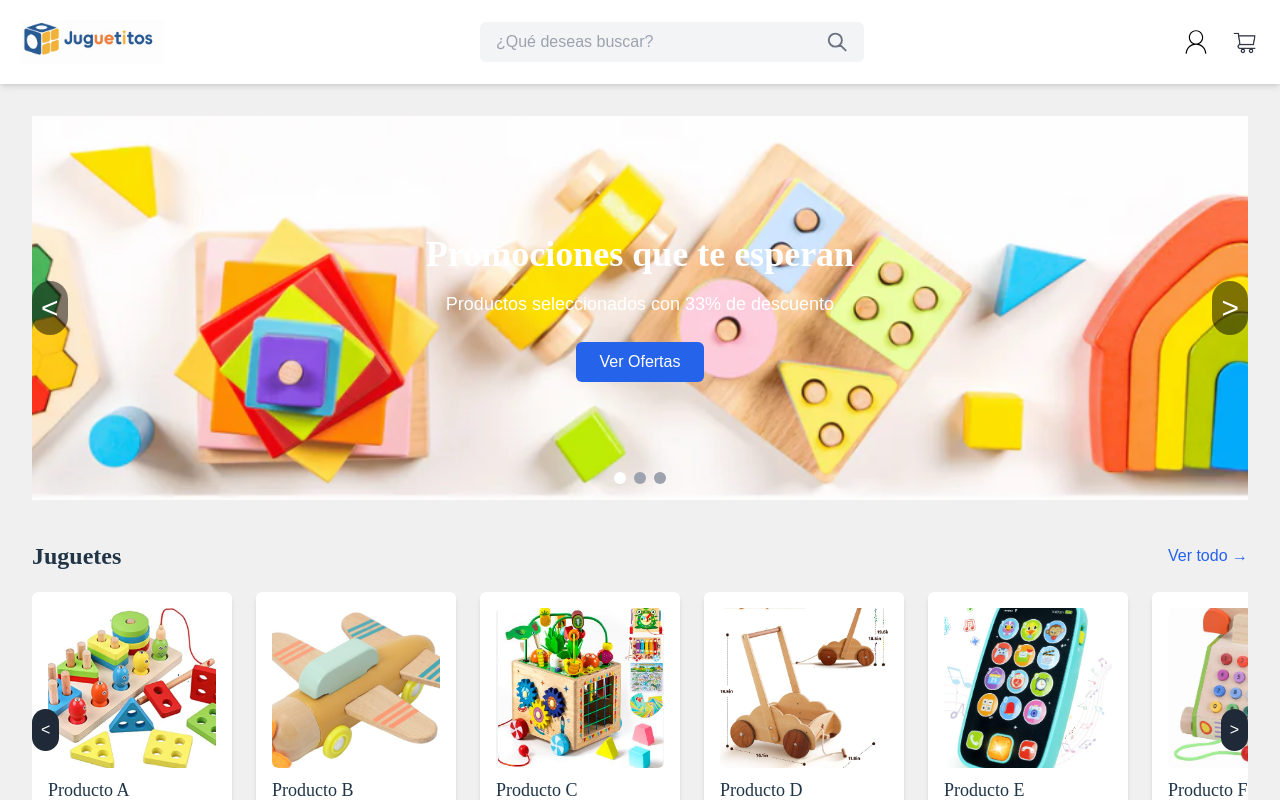
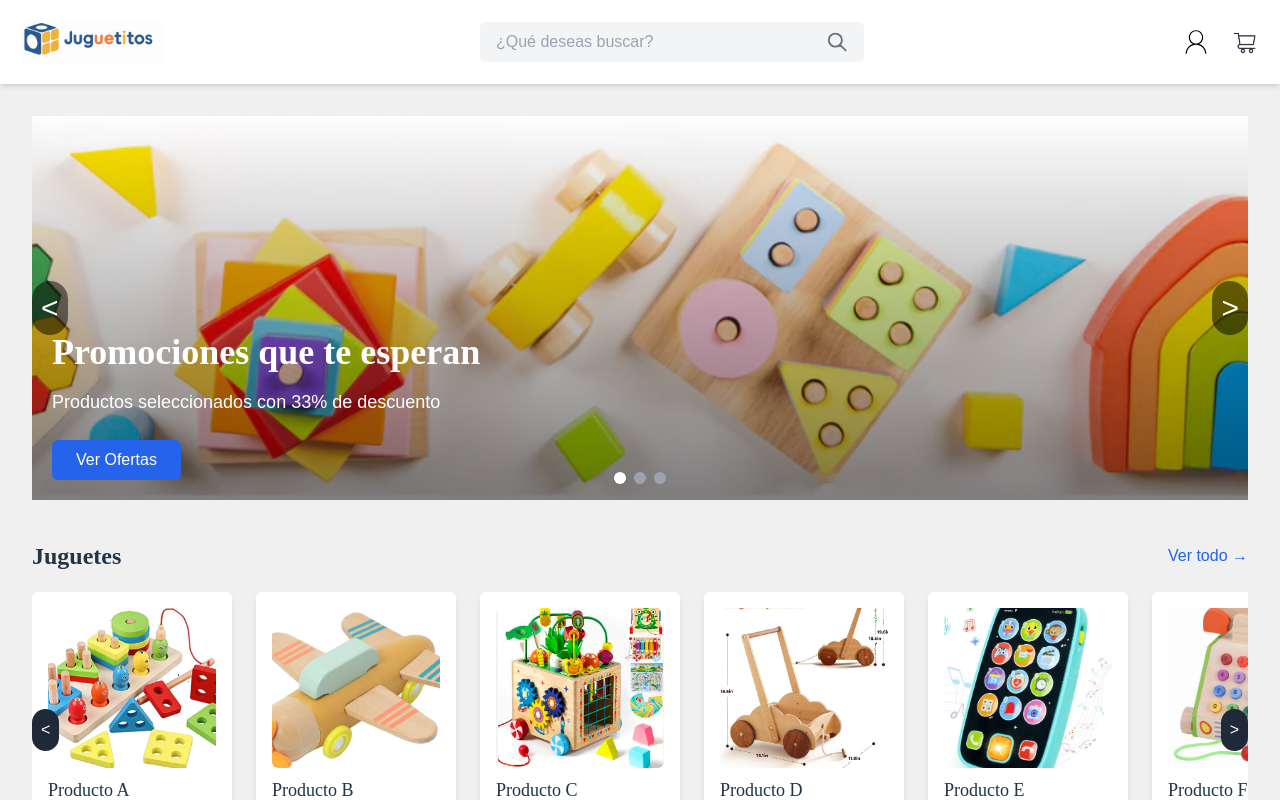
Before and after one commit to francocasa/E-commerce-toy-store, a React (Vite) app: page / in a window 1280 px wide. Shown: the top 800 px of the page. Built offline with nearby package versions, Linux system fonts and the light colour scheme; the HTML template or start-up script is replaced by a standard one.

Commit message:
ajustes al herosection

```diff
--- a/src/components/HeroSection.jsx
+++ b/src/components/HeroSection.jsx
@@ -1,7 +1,12 @@
 const HeroSection = () => {
   return (
-    <section className="relative h-96 bg-cover bg-center flex flex-col justify-center items-center text-white" style={{ backgroundImage: 'url(/FondoHero.png)' }}>
-      <div className="text-center">
+    <section
+      className="relative h-96 bg-cover bg-center flex flex-col justify-end items-start text-white"
+      style={{
+        backgroundImage: 'linear-gradient(to bottom, rgba(0, 0, 0, 0), rgba(0, 0, 0, 0.5)), url(/FondoHero.png)'
+      }}
+    >
+      <div className="text-left ml-5 mb-5">
         <h1 className="text-4xl font-bold">Promociones que te esperan</h1>
         <p className="text-lg mt-4">Productos seleccionados con 33% de descuento</p>
         <a href="/PromotionsPage" className="mt-6 bg-blue-600 py-2 px-6 rounded-md text-white hover:bg-blue-700 transition-all inline-block">Ver Ofertas</a>
@@ -16,7 +21,7 @@ const HeroSection = () => {
       </div>
 
       {/* Indicadores del slider */}
-      <div className="absolute bottom-4 flex space-x-2">
+      <div className="absolute bottom-4 left-1/2 transform -translate-x-1/2 flex space-x-2">
         <span className="w-3 h-3 bg-white rounded-full"></span>
         <span className="w-3 h-3 bg-gray-400 rounded-full"></span>
         <span className="w-3 h-3 bg-gray-400 rounded-full"></span>
```
